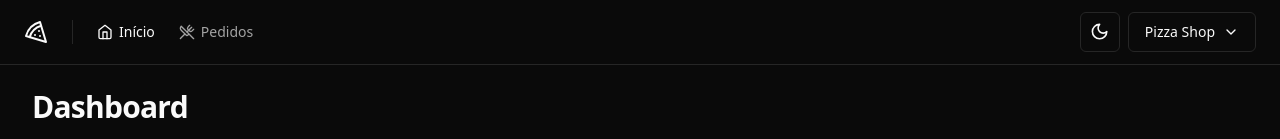
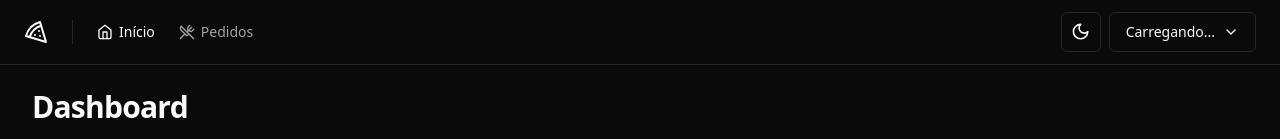
Before and after one commit to jonatas-melo-silva/pizzashop-web, a React (Vite) app: page / in a window 1280 px wide. Shown: the top 139 px of the page. Built offline with nearby package versions, Linux system fonts and the light colour scheme; no server answers.

Commit message:
feat: adiciona dados do perfil no cabecalho

```diff
--- /dev/null
+++ b/src/api/get-managed-restaurant.ts
@@ -0,0 +1,18 @@
+import { api } from '@/libs'
+
+interface GetManagedRestaurantResponse {
+  id: string
+  name: string
+  createdAt: Date | null
+  updatedAt: Date | null
+  description: string | null
+  managerId: string | null
+}
+
+export async function getManagedRestaurant() {
+  const response = await api.get<GetManagedRestaurantResponse>(
+    '/managed-restaurant',
+  )
+
+  return response.data
+}
--- /dev/null
+++ b/src/api/get-profile.ts
@@ -0,0 +1,17 @@
+import { api } from '@/libs'
+
+interface GetProfileResponse {
+  id: string
+  name: string
+  email: string
+  phone: string | null
+  role: 'manager' | 'customer'
+  createdAt: Date | null
+  updatedAt: Date | null
+}
+
+export async function getProfile() {
+  const response = await api.get<GetProfileResponse>('/me')
+
+  return response.data
+}
--- a/src/api/index.ts
+++ b/src/api/index.ts
@@ -1,2 +1,4 @@
+export * from './get-managed-restaurant'
+export * from './get-profile'
 export * from './register-restaurant'
 export * from './sign-in'
--- a/src/components/account-menu.tsx
+++ b/src/components/account-menu.tsx
@@ -1,4 +1,7 @@
+import { useQuery } from '@tanstack/react-query'
 import { Building, ChevronDown, LogOut } from 'lucide-react'
+
+import { getManagedRestaurant, getProfile } from '@/api'
 
 import {
   Button,
@@ -11,6 +14,16 @@ import {
 } from './ui'
 
 export function AccountMenu() {
+  const { data: profile } = useQuery({
+    queryKey: ['profile'],
+    queryFn: getProfile,
+  })
+
+  const { data: managedRestaurant } = useQuery({
+    queryKey: ['managed-restaurant'],
+    queryFn: getManagedRestaurant,
+  })
+
   return (
     <DropdownMenu>
       <DropdownMenuTrigger>
@@ -18,15 +31,15 @@ export function AccountMenu() {
           variant="outline"
           className="flex select-none items-center gap-2"
         >
-          Pizza Shop
+          {managedRestaurant?.name ?? 'Carregando...'}
           <ChevronDown className="h-4 w-4" />
         </Button>
       </DropdownMenuTrigger>
       <DropdownMenuContent align="end" className="w-56">
         <DropdownMenuLabel className="flex flex-col">
-          <span>Jonatas MS</span>
+          <span>{profile?.name ?? 'Carregando...'}</span>
           <span className="text-xs font-normal text-muted-foreground">
-            jonatas891024@gmail.com
+            {profile?.email ?? 'Carregando...'}
           </span>
         </DropdownMenuLabel>
         <DropdownMenuSeparator />
--- a/src/libs/axios.ts
+++ b/src/libs/axios.ts
@@ -4,4 +4,5 @@ import { env } from '@/env'
 
 export const api = axios.create({
   baseURL: env.VITE_API_URL,
+  withCredentials: true,
 })
```
